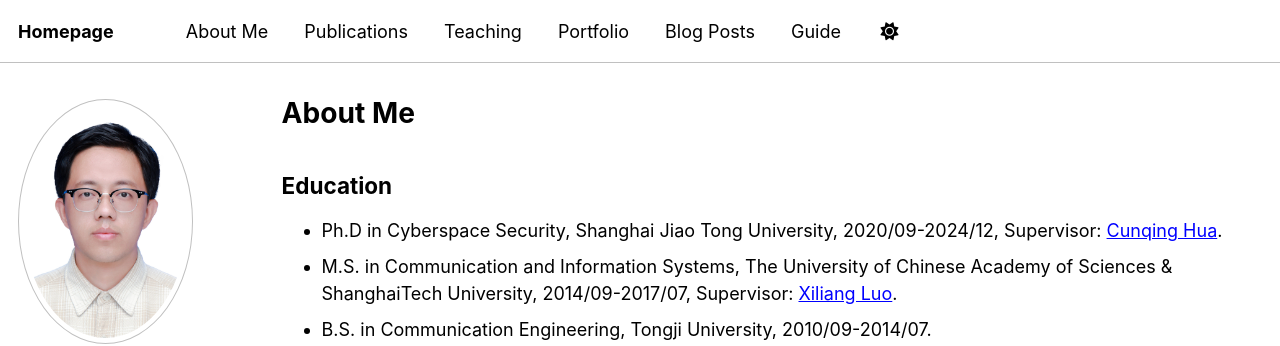
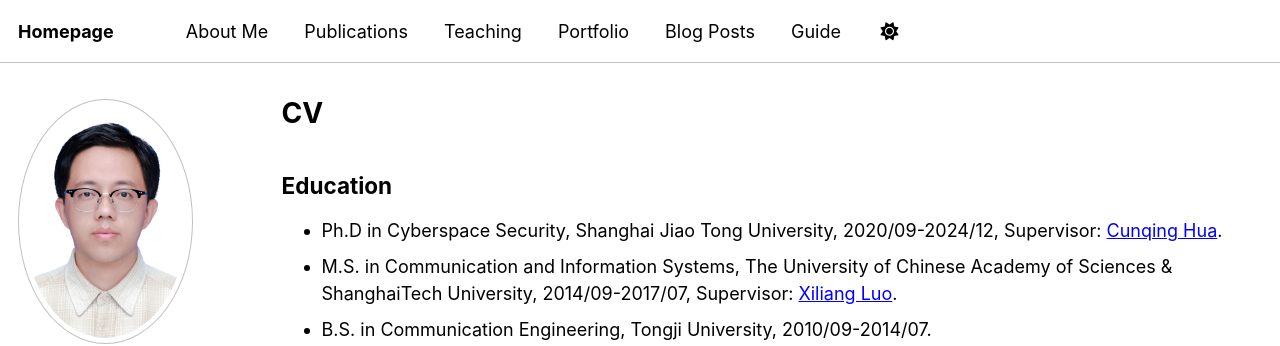
Before and after one commit to xiexin312/xiexin312.github.io, a Jekyll site: the page built from _pages/cv.md, in a window 1280 px wide and 1253 px high. Shown: the top 346 px of the window. Built offline with Jekyll 4.4.1, drawn with Linux system fonts in a browser that asks for light colours; some web fonts are replaced; a script bundle is joined from its source files by our own code; library files that are not in the unit come from our copies.

Commit message:
修改了aboutme

```diff
--- a/_pages/cv.md
+++ b/_pages/cv.md
@@ -1,6 +1,6 @@
 ---
 layout: archive
-title: "About Me"
+title: "CV"
 permalink: /cv/
 author_profile: true
 redirect_from:
```
